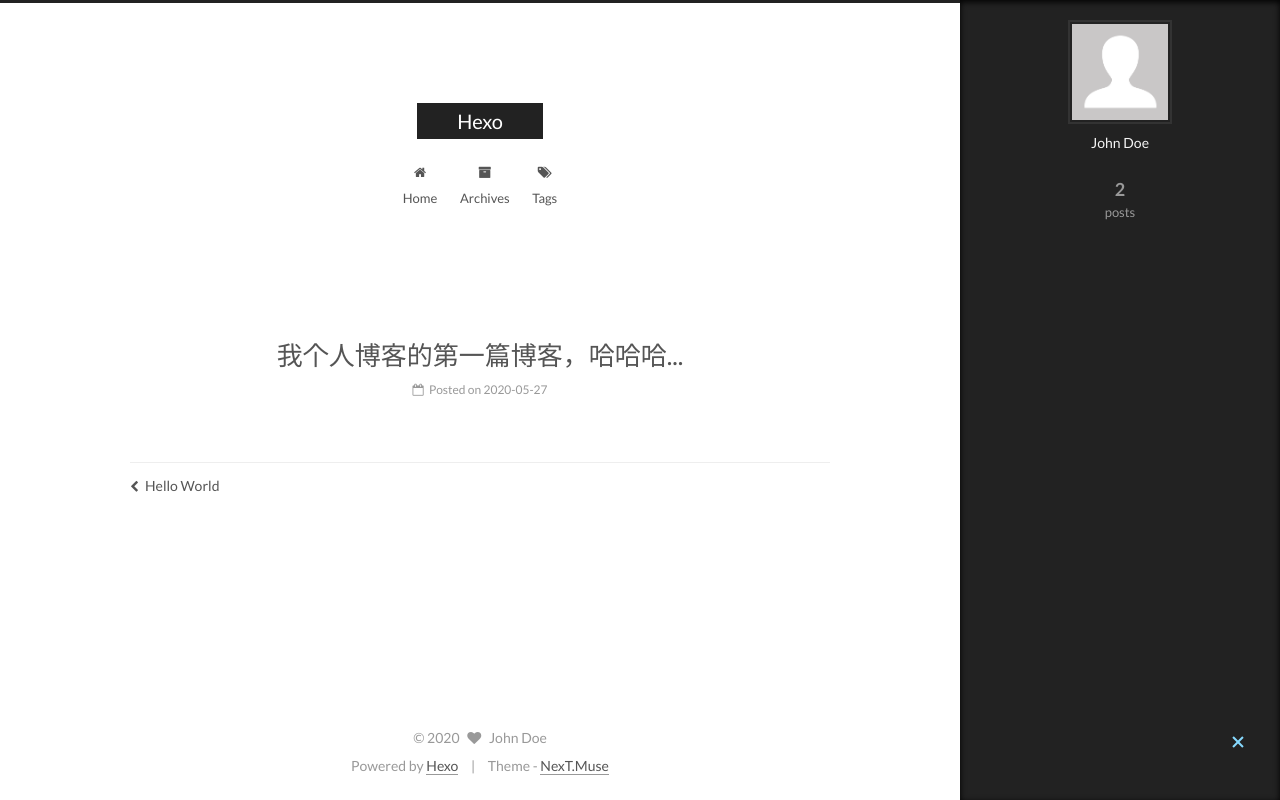
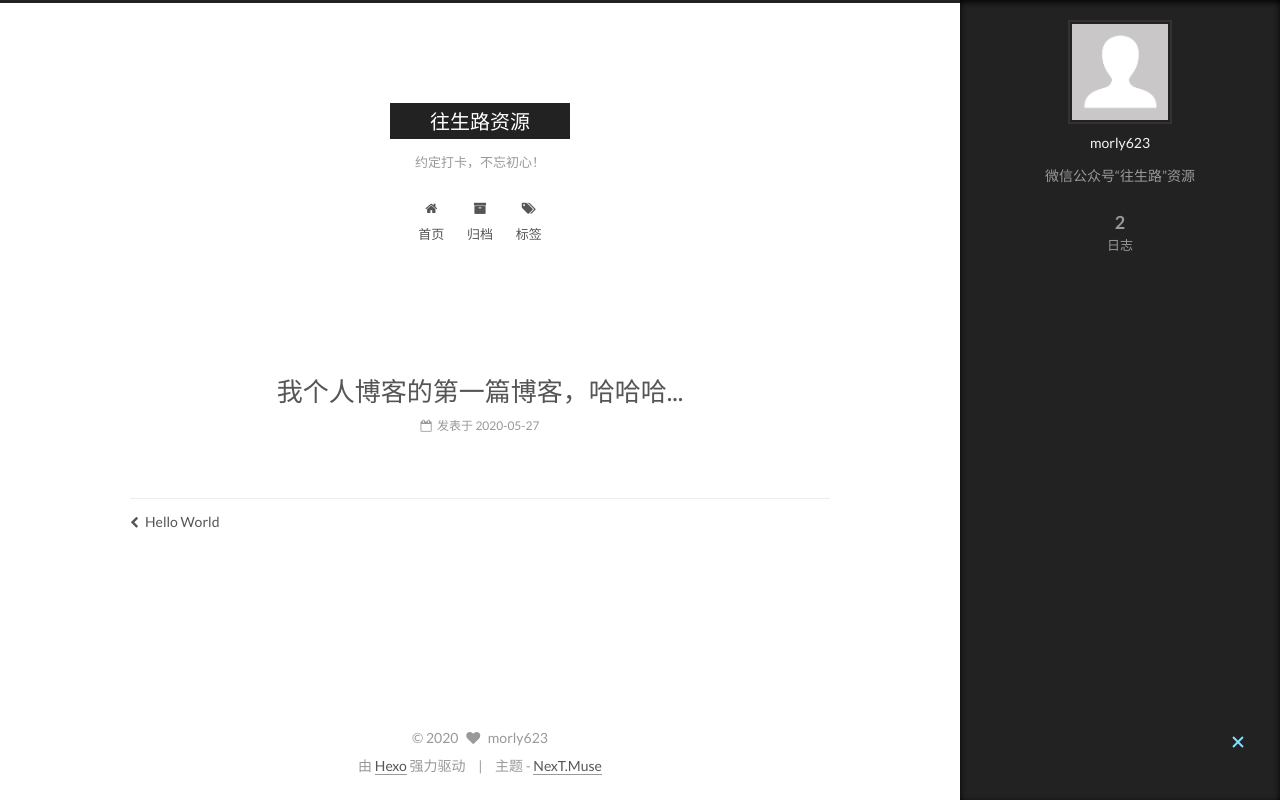
Before and after one commit to liuqiao666/wangshenglu.github.io, a plain HTML site: page 2020/05/27/我个人博客的第一篇博客，哈哈哈/index.html in a window 1280 px wide. Both pictures are taken after a click on the element 1238 px from the left and 743 px from the top of the page. Drawn offline with Linux system fonts and the light colour scheme.

Commit message:
Site updated: 2020-05-27 21:51:11

```diff
--- a/2020/05/27/我个人博客的第一篇博客，哈哈哈/index.html
+++ b/2020/05/27/我个人博客的第一篇博客，哈哈哈/index.html
@@ -5,7 +5,7 @@
 
 
 
-<html class="theme-next muse use-motion" lang="en">
+<html class="theme-next muse use-motion" lang="zh-Hans">
 <head>
   <meta charset="UTF-8"/>
 <meta http-equiv="X-UA-Compatible" content="IE=edge" />
@@ -94,14 +94,16 @@
 
 
 
+<meta name="description" content="微信公众号“往生路”资源">
 <meta property="og:type" content="article">
 <meta property="og:title" content="我个人博客的第一篇博客，哈哈哈...">
 <meta property="og:url" content="http://yoursite.com/2020/05/27/%E6%88%91%E4%B8%AA%E4%BA%BA%E5%8D%9A%E5%AE%A2%E7%9A%84%E7%AC%AC%E4%B8%80%E7%AF%87%E5%8D%9A%E5%AE%A2%EF%BC%8C%E5%93%88%E5%93%88%E5%93%88/index.html">
-<meta property="og:site_name" content="Hexo">
-<meta property="og:locale" content="en_US">
+<meta property="og:site_name" content="往生路资源">
+<meta property="og:description" content="微信公众号“往生路”资源">
 <meta property="article:published_time" content="2020-05-27T12:35:38.000Z">
 <meta property="article:modified_time" content="2020-05-27T12:35:38.216Z">
-<meta property="article:author" content="John Doe">
+<meta property="article:author" content="morly623">
+<meta property="article:tag" content="往生路资源">
 <meta name="twitter:card" content="summary">
 
 
@@ -117,7 +119,7 @@
     motion: true,
     duoshuo: {
       userId: '0',
-      author: 'Author'
+      author: '博主'
     },
     algolia: {
       applicationID: '',
@@ -137,7 +139,7 @@
 
 
 
-  <title>我个人博客的第一篇博客，哈哈哈... | Hexo</title>
+  <title>我个人博客的第一篇博客，哈哈哈... | 往生路资源</title>
 
 
 
@@ -155,7 +157,7 @@
 
 <meta name="generator" content="Hexo 4.2.1"></head>
 
-<body itemscope itemtype="http://schema.org/WebPage" lang="en">
+<body itemscope itemtype="http://schema.org/WebPage" lang="zh-Hans">
 
 
 
@@ -173,12 +175,12 @@
     <div class="custom-logo-site-title">
       <a href="/"  class="brand" rel="start">
         <span class="logo-line-before"><i></i></span>
-        <span class="site-title">Hexo</span>
+        <span class="site-title">往生路资源</span>
         <span class="logo-line-after"><i></i></span>
       </a>
     </div>
 
-        <p class="site-subtitle"></p>
+        <p class="site-subtitle">约定打卡，不忘初心！</p>
 
   </div>
 
@@ -203,7 +205,7 @@
 
               <i class="menu-item-icon fa fa-fw fa-home"></i> <br />
 
-            Home
+            首页
           </a>
         </li>
 
@@ -213,7 +215,7 @@
 
               <i class="menu-item-icon fa fa-fw fa-archive"></i> <br />
 
-            Archives
+            归档
           </a>
         </li>
 
@@ -223,7 +225,7 @@
 
               <i class="menu-item-icon fa fa-fw fa-tags"></i> <br />
 
-            Tags
+            标签
           </a>
         </li>
 
@@ -263,13 +265,13 @@
     <link itemprop="mainEntityOfPage" href="http://yoursite.com/2020/05/27/%E6%88%91%E4%B8%AA%E4%BA%BA%E5%8D%9A%E5%AE%A2%E7%9A%84%E7%AC%AC%E4%B8%80%E7%AF%87%E5%8D%9A%E5%AE%A2%EF%BC%8C%E5%93%88%E5%93%88%E5%93%88/">
 
     <span hidden itemprop="author" itemscope itemtype="http://schema.org/Person">
-      <meta itemprop="name" content="John Doe">
+      <meta itemprop="name" content="morly623">
       <meta itemprop="description" content="">
       <meta itemprop="image" content="/images/avatar.gif">
     </span>
 
     <span hidden itemprop="publisher" itemscope itemtype="http://schema.org/Organization">
-      <meta itemprop="name" content="Hexo">
+      <meta itemprop="name" content="往生路资源">
     </span>
 
 
@@ -287,9 +289,9 @@
                 <i class="fa fa-calendar-o"></i>
               </span>
 
-                <span class="post-meta-item-text">Posted on</span>
+                <span class="post-meta-item-text">发表于</span>
 
-              <time title="Post created" itemprop="dateCreated datePublished" datetime="2020-05-27T20:35:38+08:00">
+              <time title="创建于" itemprop="dateCreated datePublished" datetime="2020-05-27T20:35:38+08:00">
                 2020-05-27
               </time>
 
@@ -416,10 +418,10 @@
         <div class="site-author motion-element" itemprop="author" itemscope itemtype="http://schema.org/Person">
           <img class="site-author-image" itemprop="image"
                src="/images/avatar.gif"
-               alt="John Doe" />
-          <p class="site-author-name" itemprop="name">John Doe</p>
+               alt="morly623" />
+          <p class="site-author-name" itemprop="name">morly623</p>
 
-              <p class="site-description motion-element" itemprop="description"></p>
+              <p class="site-description motion-element" itemprop="description">微信公众号“往生路”资源</p>
 
         </div>
         <nav class="site-state motion-element">
@@ -428,7 +430,7 @@
             <div class="site-state-item site-state-posts">
               <a href="/archives/">
                 <span class="site-state-item-count">2</span>
-                <span class="site-state-item-name">posts</span>
+                <span class="site-state-item-name">日志</span>
               </a>
             </div>
 
@@ -477,16 +479,16 @@
   <span class="with-love">
     <i class="fa fa-heart"></i>
   </span>
-  <span class="author" itemprop="copyrightHolder">John Doe</span>
+  <span class="author" itemprop="copyrightHolder">morly623</span>
 </div>
 
 
 <div class="powered-by">
-  Powered by <a class="theme-link" href="https://hexo.io" target="_blank" rel="noopener">Hexo</a>
+  由 <a class="theme-link" href="https://hexo.io" target="_blank" rel="noopener">Hexo</a> 强力驱动
 </div>
 
 <div class="theme-info">
-  Theme -
+  主题 -
   <a class="theme-link" href="https://github.com/iissnan/hexo-theme-next" target="_blank" rel="noopener">
     NexT.Muse
   </a>
```
Also changed, not shown: 2020/05/27/hello-world/index.html (+25 -25 lines), archives/2020/05/index.html (+23 -21 lines), archives/2020/index.html (+23 -21 lines), archives/index.html (+23 -21 lines), index.html (+30 -28 lines).
